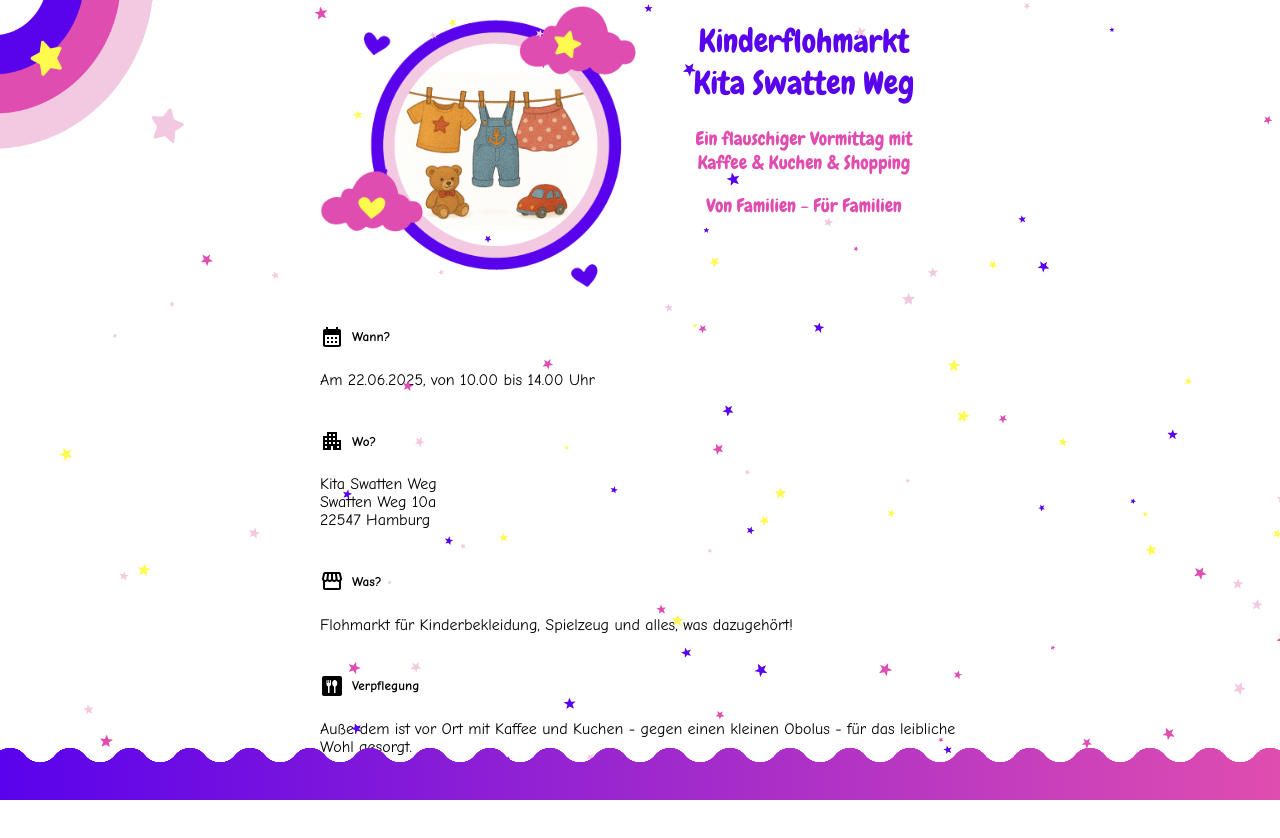
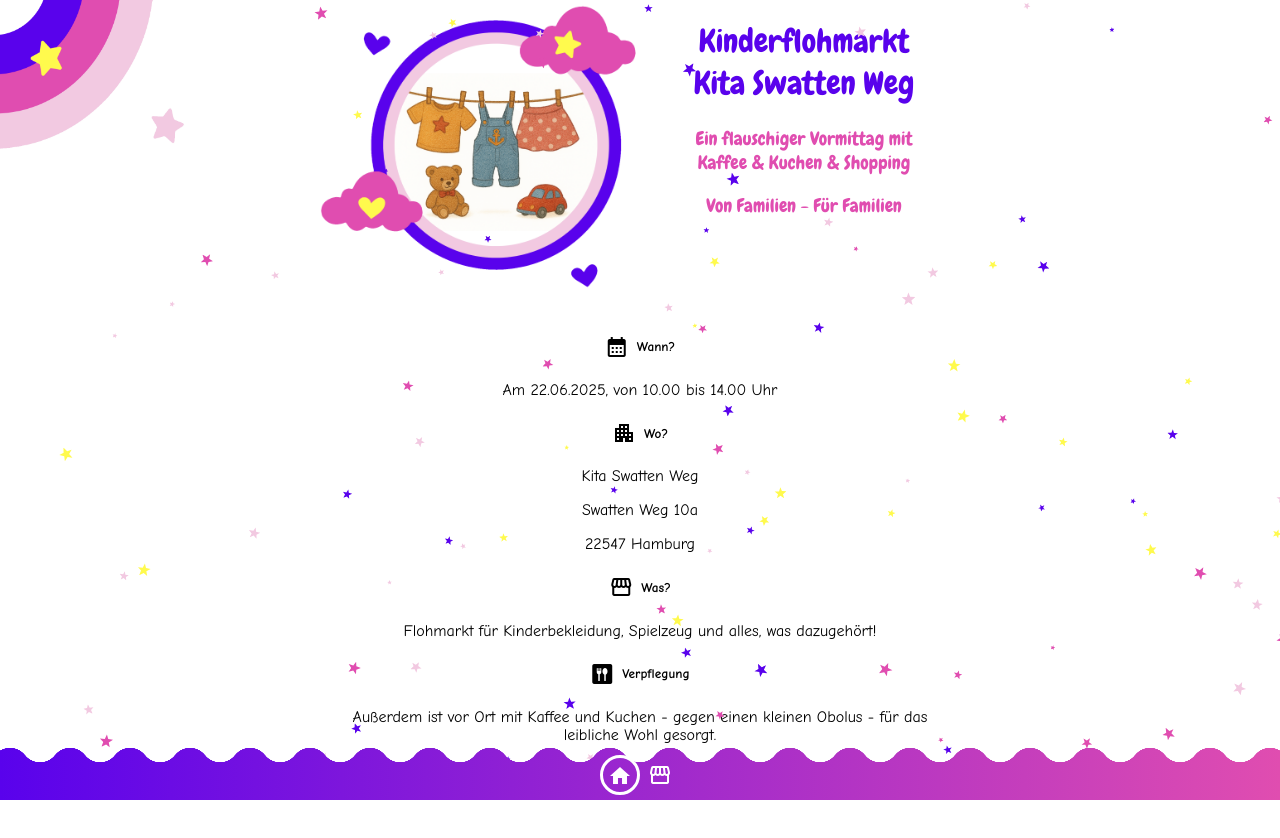
Before and after one commit to NFrevert/kita-flohmarkt-lurup, an Angular app: page /Home in a window 1280 px wide. Before the commit this address led to /. Built offline with nearby package versions, Linux system fonts and the light colour scheme.

Commit message:
pages (home/seller)

```diff
--- a/src/app/app.component.html
+++ b/src/app/app.component.html
@@ -17,19 +17,30 @@
     </div>
   </div>
     <div class="content">
-      <h5><mat-icon>calendar_month</mat-icon> Wann? </h5>
-      Am 22.06.2025, von 10.00 bis 14.00 Uhr<br>
-      <br>
-      <h5><mat-icon>apartment</mat-icon> Wo?</h5>
-      Kita Swatten Weg<br>
-      Swatten Weg 10a<br>
-      22547 Hamburg<br>
-      <br>
-      <h5><mat-icon>storefront</mat-icon>Was?</h5>
-      Flohmarkt für Kinderbekleidung, Spielzeug und alles, was dazugehört!<br>
-      <br>
-      <h5><mat-icon>dining</mat-icon>Verpflegung</h5>
-      Außerdem ist vor Ort mit Kaffee und Kuchen - gegen einen kleinen Obolus - für das leibliche Wohl gesorgt.<br>
+      <router-outlet></router-outlet>
     </div>
   </div>
-<div class="bottom"></div>
+<div class="bottom">
+
+
+</div>
+
+<div class="bottom-actions">
+  <button type="button"
+  mat-icon-button
+  matTooltip="Startseite"
+  [routerLink]="['/Home']" routerLinkActive="router-link-active" >
+  <mat-icon class="material-icons-outlined white-text">
+    home
+  </mat-icon>
+</button>
+
+<button type="button"
+mat-icon-button
+matTooltip="Informationen für Verkäufer"
+[routerLink]="['/Seller']" routerLinkActive="router-link-active" >
+<mat-icon class="material-icons-outlined white-text">
+  storefront
+</mat-icon>
+</button>
+</div>
--- a/src/app/app.component.ts
+++ b/src/app/app.component.ts
@@ -1,12 +1,13 @@
 import { Component } from '@angular/core';
-import { RouterOutlet } from '@angular/router';
+import { RouterModule, RouterOutlet } from '@angular/router';
 import {MatButtonModule} from '@angular/material/button';
 import {MatToolbarModule} from '@angular/material/toolbar';
 import {MatIconModule} from '@angular/material/icon';
+import {MatTooltipModule} from '@angular/material/tooltip';
 
 @Component({
   selector: 'app-root',
-  imports: [RouterOutlet, MatToolbarModule, MatButtonModule, MatIconModule],
+  imports: [RouterOutlet, MatToolbarModule, MatButtonModule, MatIconModule, RouterModule, MatTooltipModule],
   templateUrl: './app.component.html',
   styleUrl: './app.component.scss'
 })
--- a/src/app/app.routes.ts
+++ b/src/app/app.routes.ts
@@ -1,3 +1,17 @@
 import { Routes } from '@angular/router';
 
-export const routes: Routes = [];
+export const routes: Routes = [
+    {
+        path: '',
+        redirectTo: 'Home',
+        pathMatch: 'full'
+    },
+    {
+        path: 'Home',
+        loadComponent: () => import('./home/home.component').then(c => c.HomeComponent)
+    },
+    {
+        path: 'Seller',
+        loadComponent: () => import('./seller/seller.component').then(c => c.SellerComponent)
+    }
+];
--- /dev/null
+++ b/src/app/home/home.component.html
@@ -0,0 +1,27 @@
+<h5>
+    <mat-icon>calendar_month</mat-icon>
+    Wann?
+</h5>
+<p>
+    Am 22.06.2025, von 10.00 bis 14.00 Uhr
+</p>
+
+<h5>
+    <mat-icon>apartment</mat-icon>
+     Wo?
+</h5>
+<p>Kita Swatten Weg</p>
+<p>Swatten Weg 10a</p>
+<p>22547 Hamburg</p>
+
+<h5>
+    <mat-icon>storefront</mat-icon>
+    Was?
+</h5>
+<p>Flohmarkt für Kinderbekleidung, Spielzeug und alles, was dazugehört!</p>
+
+<h5>
+    <mat-icon>dining</mat-icon>
+    Verpflegung
+</h5>
+<p>Außerdem ist vor Ort mit Kaffee und Kuchen - gegen einen kleinen Obolus - für das leibliche Wohl gesorgt.</p>
--- /dev/null
+++ b/src/app/seller/seller.component.html
@@ -0,0 +1,9 @@
+<h5>
+    <mat-icon class="material-icons-outlined">
+        storefront
+        </mat-icon>
+    Informationen für Verkäufer
+</h5>
+<p>
+    Du möchtest selber altes Spielzeug, Kleidung oder andere Dinge verkaufen? Dann melde dich gerne an!<br>
+</p>
--- a/src/styles.scss
+++ b/src/styles.scss
@@ -76,6 +76,29 @@ h1, h2, h3 {
   z-index: 10; /* Ensure it stays above other content */
 }
 
+.bottom-actions {
+  height: 50px;
+  position: fixed;
+  bottom: 0;
+  left: 0;
+  // width: calc(100% - 60px);
+  width: 100%;
+  display: flex;
+  z-index: 11;
+  justify-content: center;
+  align-items: center;
+  color: white;
+}
+
+.router-link-active {
+    border: 3px white solid !important;
+    transition: all 0.3s ease-in-out;
+    mat-icon{
+      margin: -3px;
+      top: -3px;
+    }
+}
+
 .top-left {
   position: absolute;
   top: 0;
@@ -134,6 +157,15 @@ h1, h2, h3 {
 }
 
 .content {
+  text-align: center;
+  padding: 10px;
+
+  h3, h4, h5 {
+    display: flex;
+    justify-content: center;
+    align-items: center;
+    gap: 8px;
+  }
 }
 
 
@@ -207,7 +239,6 @@ h1, h2, h3 {
   }
 
   .content {
-    text-align: center;
     h5 {
       justify-content: center;
     }
```
Also changed, not shown: src/app/home/home.component.ts (added, +11 -0 lines), src/app/seller/seller.component.ts (added, +11 -0 lines).
